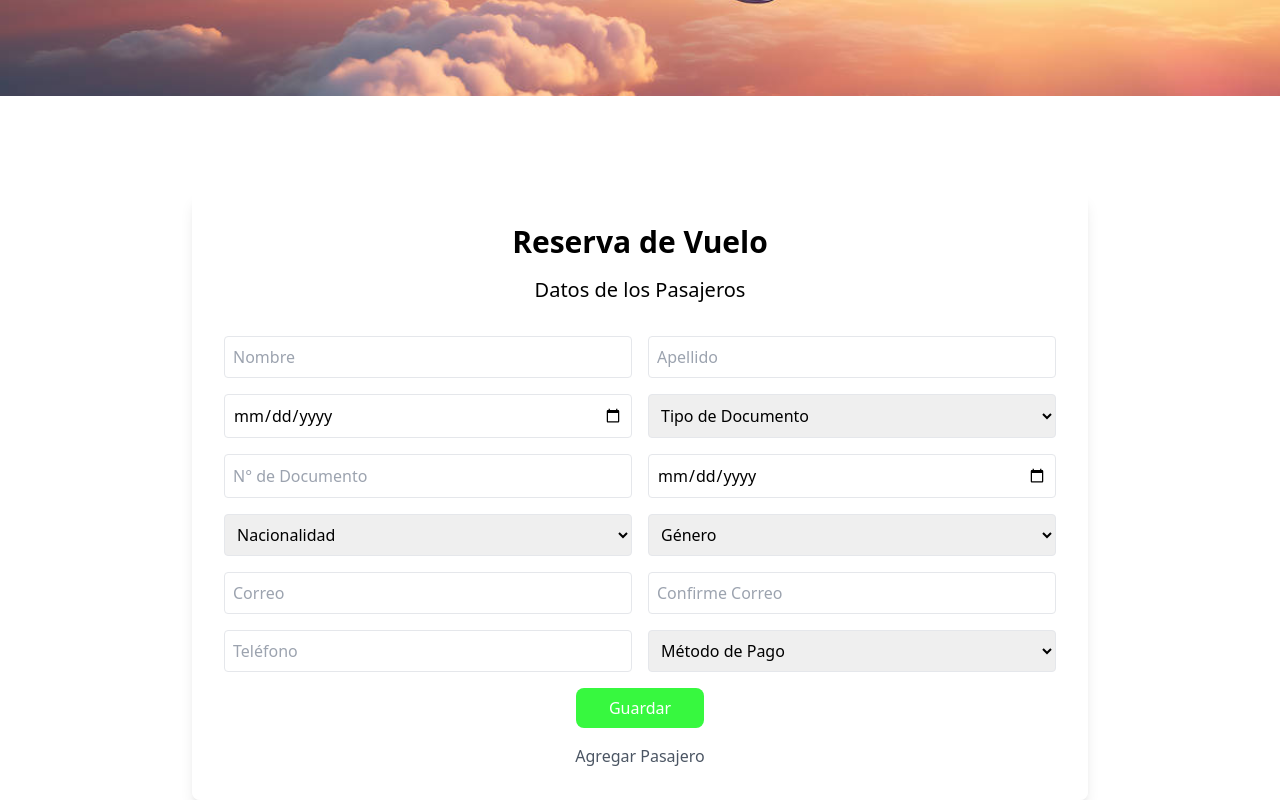
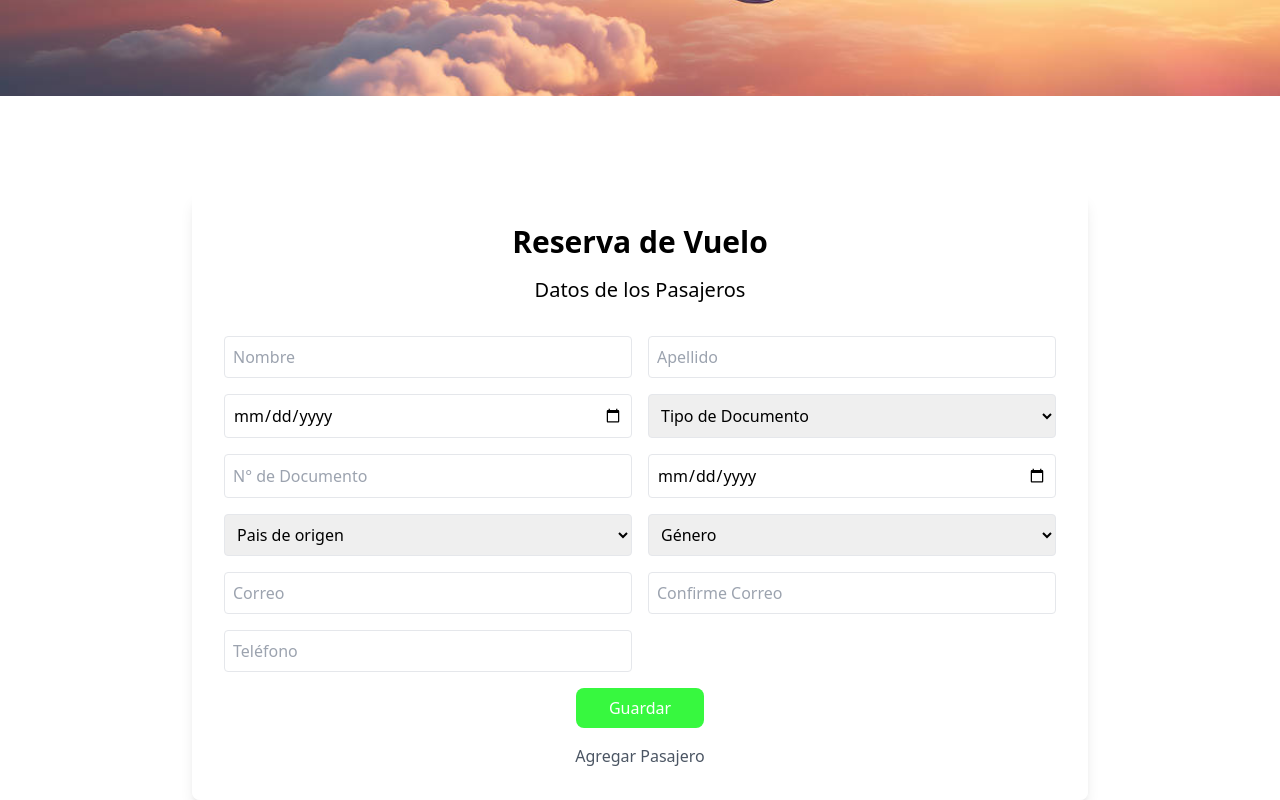
Before and after one commit to Carlos-jim/freeway, a React (Create React App) app: page /reservar-vuelo in a window 1280 px wide. Shown: the part 320-1120 px from the top of the page. Built offline with nearby package versions, Linux system fonts and the light colour scheme.

Commit message:
Update fligthReservation form

```diff
--- a/src/components/inputs-Reservation.jsx
+++ b/src/components/inputs-Reservation.jsx
@@ -22,7 +22,7 @@ const InputsReservation = () => {
         />
         <select className="border p-2 rounded">
           <option>Tipo de Documento</option>
-          <option>DNI</option>
+          <option>Cedula de identidad</option>
           <option>Pasaporte</option>
         </select>
         <input
@@ -36,7 +36,7 @@ const InputsReservation = () => {
           className="border p-2 rounded"
         />
         <select className="border p-2 rounded">
-          <option>Nacionalidad</option>
+          <option>Pais de origen</option>
           {nacionalidadOptions.nacionalidad.map((option) => (
                   <option key={option.value} value={option.value}>
                    {option.label}
@@ -63,11 +63,7 @@ const InputsReservation = () => {
           placeholder="Teléfono"
           className="border p-2 rounded"
         />
-        <select className="border p-2 rounded">
-          <option>Método de Pago</option>
-          <option>Tarjeta de Crédito</option>
-          <option>Efectivo</option>
-        </select>
+
       </div>
       <div className="flex justify-center mt-4">
         <button className="bg-[#37F83F] text-white p-2 rounded-lg w-32">
```
